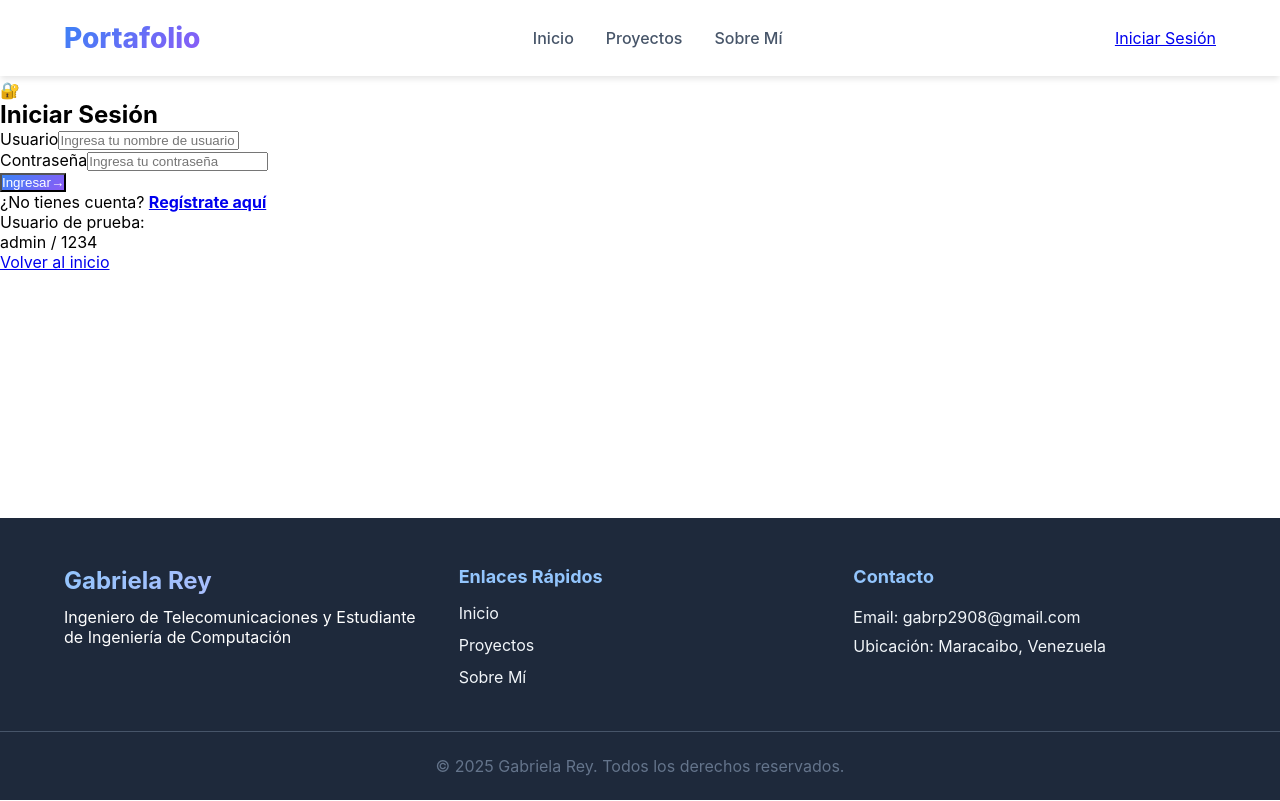
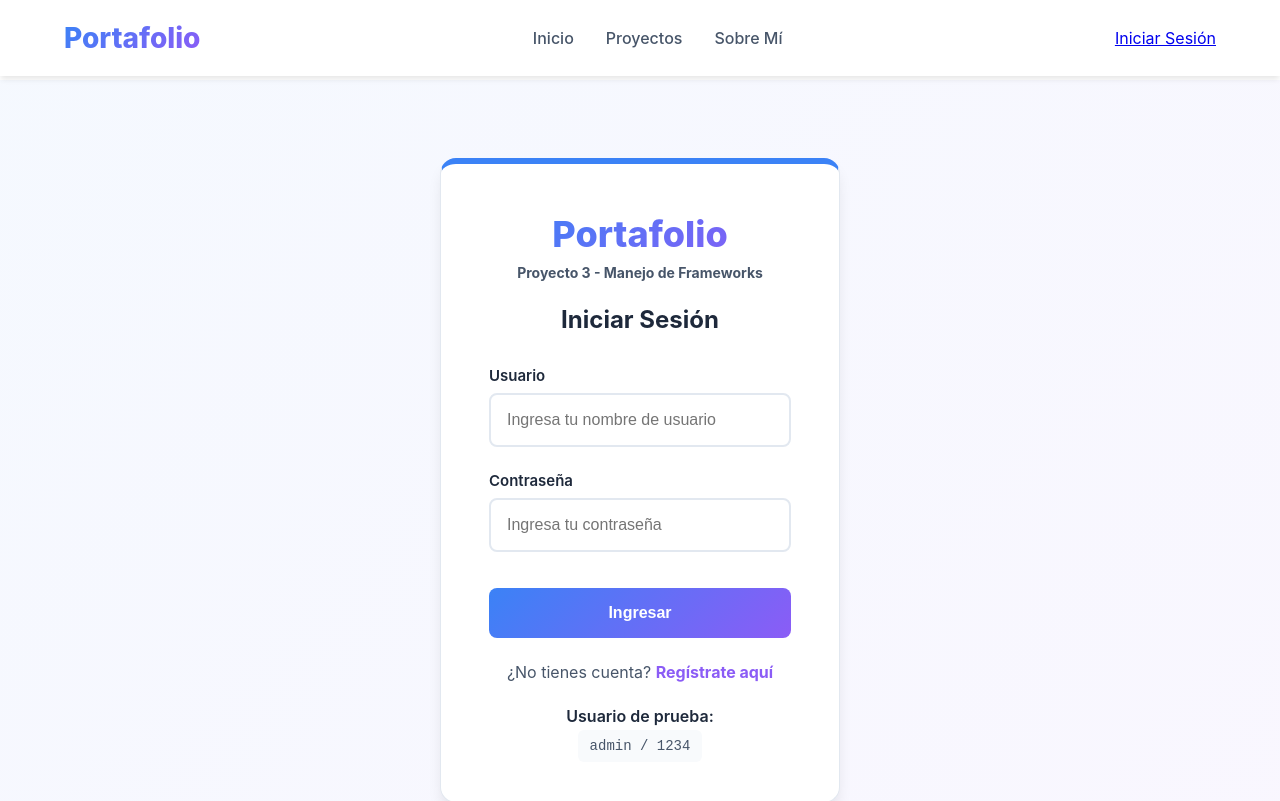
Before and after one commit to gabrp2908/Frameworks_Proyecto3, a React (Create React App) app: page /login in a window 1280 px wide. Shown: the top 801 px of the page. Built offline with nearby package versions, Linux system fonts and the light colour scheme.

Commit message:
fix: Componente Auth

```diff
--- a/src/components/Auth/Auth.css
+++ b/src/components/Auth/Auth.css
@@ -1,32 +1,79 @@
+/* ===== AUTENTICACIÓN - VERSIÓN SIMPLIFICADA ===== */
+
+/* Contenedor principal */
 .auth-container {
-  min-height: calc(100vh - 200px);
+  min-height: 100vh;
   display: flex;
   align-items: center;
   justify-content: center;
-  padding: var(--space-2xl) var(--space-lg);
+  padding: var(--space-xl);
+  background: linear-gradient(135deg,
+    rgba(59, 130, 246, 0.05),
+    rgba(139, 92, 246, 0.05)
+  );
 }
 
+/* Tarjeta de autenticación */
 .auth-card {
-  background: var(--bg-card);
+  background: var(--bg-white);
   border-radius: var(--radius-xl);
   padding: var(--space-2xl);
   box-shadow: var(--shadow-lg);
   width: 100%;
   max-width: 400px;
+  border: 1px solid var(--border-light);
+  border-top: 6px solid var(--primary-blue);
 }
 
-.auth-title {
+/* Header */
+.auth-header {
   text-align: center;
-  font-size: 1.875rem;
-  font-weight: 700;
-  color: var(--text-dark);
   margin-bottom: var(--space-xl);
+}
+
+.auth-main-title {
+  font-size: 2.25rem;
+  font-weight: 800;
+  margin-bottom: var(--space-xs);
   background: linear-gradient(135deg, var(--primary-blue), var(--primary-purple));
   -webkit-background-clip: text;
   -webkit-text-fill-color: transparent;
   background-clip: text;
 }
 
+.auth-subtitle {
+  color: var(--text-medium);
+  font-size: 0.875rem;
+  margin-bottom: var(--space-lg);
+}
+
+/* Icono */
+.icon-placeholder {
+  width: 70px;
+  height: 70px;
+  border-radius: 50%;
+  background: linear-gradient(135deg, var(--primary-blue), var(--primary-purple));
+  display: flex;
+  align-items: center;
+  justify-content: center;
+  margin: 0 auto var(--space-lg);
+  box-shadow: var(--shadow-md);
+}
+
+.icon-text {
+  font-size: 1.5rem;
+  color: white;
+}
+
+.auth-form-title {
+  font-size: 1.5rem;
+  font-weight: 700;
+  color: var(--text-dark);
+  margin-bottom: var(--space-lg);
+  text-align: center;
+}
+
+/* Formulario */
 .auth-form {
   display: flex;
   flex-direction: column;
@@ -36,27 +83,30 @@
 .form-group {
   display: flex;
   flex-direction: column;
-  gap: var(--space-sm);
+  gap: var(--space-xs);
 }
 
 .form-label {
-  font-weight: 500;
+  font-weight: 600;
   color: var(--text-dark);
+  font-size: 0.9375rem;
 }
 
 .form-input {
   padding: var(--space-md);
-  border: 2px solid var(--border-secondary);
+  border: 2px solid var(--border-light);
   border-radius: var(--radius-md);
   font-size: 1rem;
-  transition: border-color 0.2s;
+  transition: all 0.2s;
 }
 
 .form-input:focus {
   outline: none;
   border-color: var(--primary-blue);
+  box-shadow: 0 0 0 3px rgba(59, 130, 246, 0.1);
 }
 
+/* Botón */
 .auth-submit-btn {
   padding: var(--space-md);
   background: linear-gradient(135deg, var(--primary-blue), var(--primary-purple));
@@ -66,15 +116,68 @@
   font-weight: 600;
   font-size: 1rem;
   cursor: pointer;
-  transition: transform 0.2s;
+  transition: all 0.2s;
+  margin-top: var(--space-sm);
 }
 
 .auth-submit-btn:hover {
   transform: translateY(-2px);
+  box-shadow: var(--shadow-md);
 }
 
+/* Mensajes */
+.error-message {
+  color: #dc3545;
+  font-size: 0.875rem;
+  text-align: center;
+  padding: var(--space-sm);
+  background: rgba(220, 53, 69, 0.1);
+  border-radius: var(--radius-md);
+  border: 1px solid rgba(220, 53, 69, 0.2);
+}
+
+.success-message {
+  color: #28a745;
+  font-size: 0.875rem;
+  text-align: center;
+  padding: var(--space-sm);
+  background: rgba(40, 167, 69, 0.1);
+  border-radius: var(--radius-md);
+  border: 1px solid rgba(40, 167, 69, 0.2);
+}
+
+/* Hint */
+.auth-hint {
+  margin-top: var(--space-lg);
+  text-align: center;
+}
+
+.hint-title {
+  font-weight: 600;
+  color: var(--text-dark);
+  margin-bottom: var(--space-xs);
+}
+
+.demo-user {
+  background: var(--bg-light);
+  padding: var(--space-xs) var(--space-sm);
+  border-radius: var(--radius-sm);
+  font-family: monospace;
+  font-size: 0.875rem;
+  color: var(--text-medium);
+}
+
+/* Divisor */
+.auth-divider {
+  margin: var(--space-lg) 0;
+  text-align: center;
+  color: var(--text-medium);
+  font-size: 0.875rem;
+}
+
+/* Enlaces */
 .auth-links {
-  margin-top: var(--space-xl);
+  margin-top: var(--space-lg);
   text-align: center;
   display: flex;
   flex-direction: column;
@@ -82,7 +185,7 @@
 }
 
 .auth-text {
-  color: var(--text-secondary);
+  color: var(--text-medium);
 }
 
 .auth-link {
@@ -96,7 +199,7 @@
 }
 
 .auth-back-link {
-  color: var(--text-muted);
+  color: var(--text-light);
   text-decoration: none;
   font-size: 0.875rem;
 }
@@ -105,149 +208,56 @@
   color: var(--primary-blue);
 }
 
-/* ===== ESTILOS ESPECÍFICOS PARA AUTENTICACIÓN ===== */
-.auth-divider {
-  display: flex;
-  align-items: center;
-  margin: var(--space-xl) 0;
-  color: var(--text-muted);
-}
-
-.auth-divider::before,
-.auth-divider::after {
-  content: '';
-  flex: 1;
-  height: 1px;
-  background: var(--border-primary);
-}
-
-.auth-divider span {
-  padding: 0 var(--space-md);
-  font-size: 0.875rem;
-}
-
-.user-info {
-  display: flex;
-  align-items: center;
-  gap: var(--space-md);
-}
-
-.username {
-  color: var(--text-secondary);
-  font-size: 0.875rem;
-  font-weight: 500;
-}
-
-.logout-btn {
-  background: transparent;
-  color: var(--secondary-purple);
-  border: 1px solid var(--secondary-purple);
-  padding: var(--space-xs) var(--space-md);
-  border-radius: var(--radius-full);
-  font-size: 0.875rem;
-  font-weight: 500;
-  cursor: pointer;
-  transition: all 0.3s ease;
-}
-
-.logout-btn:hover {
-  background: var(--gradient-secondary);
-  color: white;
-  border-color: transparent;
-}
-
-.btn-icon {
-  margin-left: var(--space-sm);
-  font-weight: bold;
-}
-
-.demo-users {
-  display: flex;
-  flex-direction: column;
-  gap: var(--space-xs);
-  margin-top: var(--space-sm);
-}
-
-.demo-user {
-  background: rgba(67, 97, 238, 0.1);
-  padding: var(--space-xs) var(--space-sm);
-  border-radius: var(--radius-sm);
-  font-size: 0.8rem;
-  color: var(--accent-blue);
-  border: 1px solid rgba(67, 97, 238, 0.2);
-}
-
-.hint-title {
-  color: var(--text-secondary);
-  font-size: 0.9rem;
-  margin-bottom: var(--space-xs);
-}
-
+/* Requirements */
 .auth-requirements {
-  background: rgba(30, 41, 59, 0.5);
-  padding: var(--space-md);
-  border-radius: var(--radius-md);
-  margin: var(--space-md) 0;
-  border-left: 3px solid var(--primary-purple);
+  margin-top: var(--space-lg);
+  text-align: center;
 }
 
 .requirements-title {
-  color: var(--text-secondary);
-  font-size: 0.9rem;
+  font-weight: 600;
+  color: var(--text-dark);
   margin-bottom: var(--space-xs);
-  font-weight: 600;
 }
 
 .requirements-list {
   list-style: none;
-  padding-left: var(--space-sm);
+  padding: 0;
+  margin: var(--space-sm) 0;
 }
 
 .requirements-list li {
-  color: var(--text-muted);
-  font-size: 0.8rem;
+  font-size: 0.875rem;
+  color: var(--text-medium);
   margin-bottom: var(--space-xs);
-  position: relative;
-  padding-left: var(--space-md);
 }
 
-.requirements-list li::before {
-  content: '•';
-  color: var(--primary-purple);
-  position: absolute;
-  left: 0;
-}
+/* Responsive */
+@media (max-width: 768px) {
+  .auth-container {
+    padding: var(--space-lg);
+  }
 
-/* Animación de pulse para iconos */
-@keyframes pulse {
-  0%, 100% {
-    transform: scale(1);
-    box-shadow: 0 0 20px rgba(114, 9, 183, 0.3);
+  .auth-card {
+    padding: var(--space-xl);
   }
-  50% {
-    transform: scale(1.05);
-    box-shadow: 0 0 30px rgba(114, 9, 183, 0.5);
+
+  .auth-main-title {
+    font-size: 2rem;
+  }
+
+  .auth-form-title {
+    font-size: 1.375rem;
   }
 }
 
-.pulse {
-  animation: pulse 3s ease-in-out infinite;
-}
-
-/* Responsive para auth */
-@media (max-width: 768px) {
+@media (max-width: 480px) {
   .auth-card {
-    margin: 0 var(--space-md);
-    padding: var(--space-xl);
+    padding: var(--space-lg);
+    border-radius: var(--radius-lg);
   }
 
-  .demo-users {
-    flex-direction: column;
-  }
-
-  .user-info {
-    flex-direction: column;
-    align-items: flex-start;
-    gap: var(--space-sm);
+  .auth-main-title {
+    font-size: 1.75rem;
   }
 }
--- a/src/components/Auth/AuthCard.jsx
+++ b/src/components/Auth/AuthCard.jsx
@@ -1,4 +1,5 @@
 import React from 'react';
+import './Auth.css'
 
 const AuthCard = ({
   title,
@@ -11,9 +12,15 @@ const AuthCard = ({
     <div className="auth-container">
       <div className="auth-card">
         <div className="auth-header">
-          <h1 className="auth-main-title">Portafolio Gabriela Rey</h1>
+          <h1 className="auth-main-title">Portafolio</h1>
           <h2 className="auth-subtitle">Proyecto 3 - Manejo de Frameworks</h2>
-          <div className="auth-icon"></div>
+          <div className="auth-icon">
+            {icon && (
+              <div className="icon-placeholder pulse">
+                <span className="icon-text">{icon}</span>
+              </div>
+            )}
+          </div>
           <h2 className="auth-form-title">{title}</h2>
         </div>
 
--- a/src/components/Auth/Login.jsx
+++ b/src/components/Auth/Login.jsx
@@ -1,5 +1,7 @@
 import React, { useState } from 'react';
 import { Link, useNavigate } from 'react-router-dom';
+import './Auth.css';
+import AuthCard from './AuthCard';
 
 const Login = () => {
   const [formData, setFormData] = useState({
@@ -56,17 +58,17 @@ const Login = () => {
   };
 
   return (
-    <div className="auth-container">
-      <div className="auth-card">
-        <div className="auth-header">
-          <div className="auth-icon">
-            <div className="icon-placeholder pulse">
-              <span className="icon-text">🔐</span>
+    <AuthCard
+      title="Iniciar Sesión"
+      hint={
+        <div className="auth-hint">
+          <p className="hint-title">Usuario de prueba:</p>
+          <div className="demo-users">
+            <span className="demo-user">admin / 1234</span>
           </div>
         </div>
-          <h2 className="auth-title">Iniciar Sesión</h2>
-        </div>
-
+      }
+    >
       <form onSubmit={handleSubmit} className="auth-form">
         <div className="form-group">
           <label htmlFor="username" className="form-label">Usuario</label>
@@ -101,7 +103,6 @@ const Login = () => {
 
         <button type="submit" className="auth-submit-btn btn-primary">
           <span>Ingresar</span>
-            <span className="btn-icon">→</span>
         </button>
       </form>
 
@@ -112,20 +113,8 @@ const Login = () => {
             <strong>Regístrate aquí</strong>
           </Link>
         </p>
-
-          <div className="auth-hint">
-            <p className="hint-title">Usuario de prueba:</p>
-            <div className="demo-users">
-              <span className="demo-user">admin / 1234</span>
       </div>
-          </div>
-
-          <Link to="/" className="auth-back-link">
-            Volver al inicio
-          </Link>
-        </div>
-      </div>
-    </div>
+    </AuthCard>
   );
 };
 
--- a/src/components/Auth/Register.jsx
+++ b/src/components/Auth/Register.jsx
@@ -1,5 +1,7 @@
 import React, { useState } from 'react';
 import { Link, useNavigate } from 'react-router-dom';
+import './Auth.css';
+import AuthCard from './AuthCard';
 
 const Register = () => {
   const [formData, setFormData] = useState({
@@ -83,17 +85,9 @@ const Register = () => {
   };
 
   return (
-    <div className="auth-container">
-      <div className="auth-card">
-        <div className="auth-header">
-          <div className="auth-icon">
-            <div className="icon-placeholder pulse">
-              <span className="icon-text">👤</span>
-            </div>
-          </div>
-          <h2 className="auth-title">Crear Cuenta</h2>
-        </div>
-
+    <AuthCard
+      title="Registrar Usuario"
+    >
       <form onSubmit={handleSubmit} className="auth-form">
         <div className="form-group">
           <label htmlFor="username" className="form-label">Usuario</label>
@@ -104,7 +98,7 @@ const Register = () => {
             value={formData.username}
             onChange={handleChange}
             className="form-input"
-              placeholder="Elige un nombre de usuario único"
+            placeholder="Ingresa nombre de usuario"
             required
             minLength="3"
           />
@@ -119,7 +113,7 @@ const Register = () => {
             value={formData.password}
             onChange={handleChange}
             className="form-input"
-              placeholder="Crea una contraseña segura (mín. 4 caracteres)"
+            placeholder="Ingresa contraseña (mín. 4 caracteres)"
             required
             minLength="4"
           />
@@ -134,7 +128,7 @@ const Register = () => {
             value={formData.confirmPassword}
             onChange={handleChange}
             className="form-input"
-              placeholder="Repite tu contraseña"
+            placeholder="Repite la contraseña"
             required
             minLength="4"
           />
@@ -145,7 +139,6 @@ const Register = () => {
 
         <button type="submit" className="auth-submit-btn btn-primary">
           <span>Crear Cuenta</span>
-            <span className="btn-icon">✓</span>
         </button>
       </form>
 
@@ -160,22 +153,8 @@ const Register = () => {
             <strong>Iniciar Sesión</strong>
           </Link>
         </p>
-
-          <div className="auth-requirements">
-            <p className="requirements-title">📋 Requisitos:</p>
-            <ul className="requirements-list">
-              <li>Usuario: mínimo 3 caracteres</li>
-              <li>Contraseña: mínimo 4 caracteres</li>
-              <li>Tu usuario debe ser único</li>
-            </ul>
       </div>
-
-          <Link to="/" className="auth-back-link">
-            ← Volver al inicio
-          </Link>
-        </div>
-      </div>
-    </div>
+    </AuthCard>
   );
 };
 
--- a/src/index.js
+++ b/src/index.js
@@ -1,7 +1,7 @@
 import React from 'react';
 import ReactDOM from 'react-dom/client';
 import './index.css';
-import App from './App.jsx';
+import App from './App';
 
 const root = ReactDOM.createRoot(document.getElementById('root'));
 root.render(
```
Lines whose indentation alone changed are shown as unchanged.
